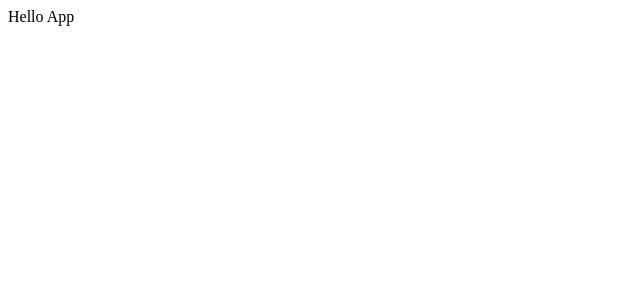
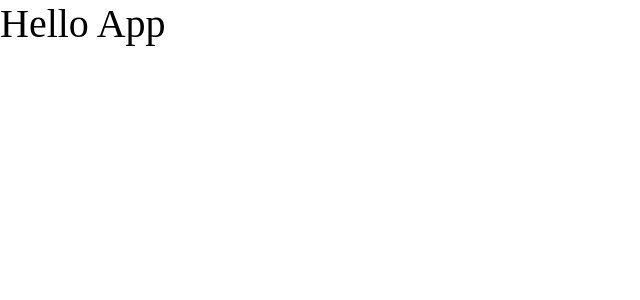
Before and after one commit to Ruslan3101/production-project, a React app: page / in a window 1280 px wide. Shown: the top 300 px of the page, without its empty margins (0-640 px from the left). Built offline with nearby package versions, Linux system fonts and the light colour scheme.

Commit message:
build: setup css modules

```diff
--- a/package.json
+++ b/package.json
@@ -19,6 +19,7 @@
     "@types/webpack-dev-server": "^4.7.2",
     "css-loader": "^7.1.2",
     "html-webpack-plugin": "^5.5.0",
+    "mini-css-extract-plugin": "^2.9.1",
     "sass": "^1.79.2",
     "sass-loader": "^16.0.1",
     "style-loader": "^4.0.0",
--- /dev/null
+++ b/src/App.tsx
@@ -0,0 +1,11 @@
+import React from 'react';
+import './index.scss'
+const App = () => {
+    return (
+        <div className='app'>
+            Hello App
+        </div>
+    );
+};
+
+export default App;
--- /dev/null
+++ b/src/index.scss
@@ -0,0 +1,9 @@
+* {
+  margin: 0;
+  padding: 0;
+  box-sizing: border-box;
+}
+
+.app {
+  font-size: 40px;
+}
--- a/src/index.tsx
+++ b/src/index.tsx
@@ -1,6 +1,7 @@
 import { render } from "react-dom";
+import App from "./App";
 
 render(
-    <div>Hello App</div>,
+    <App/>,
     document.getElementById("root")
 );
```
Also changed, not shown: src/global.d.ts (added, +7 -0 lines), 8 other files (tests, documents, lock files or other folders).
